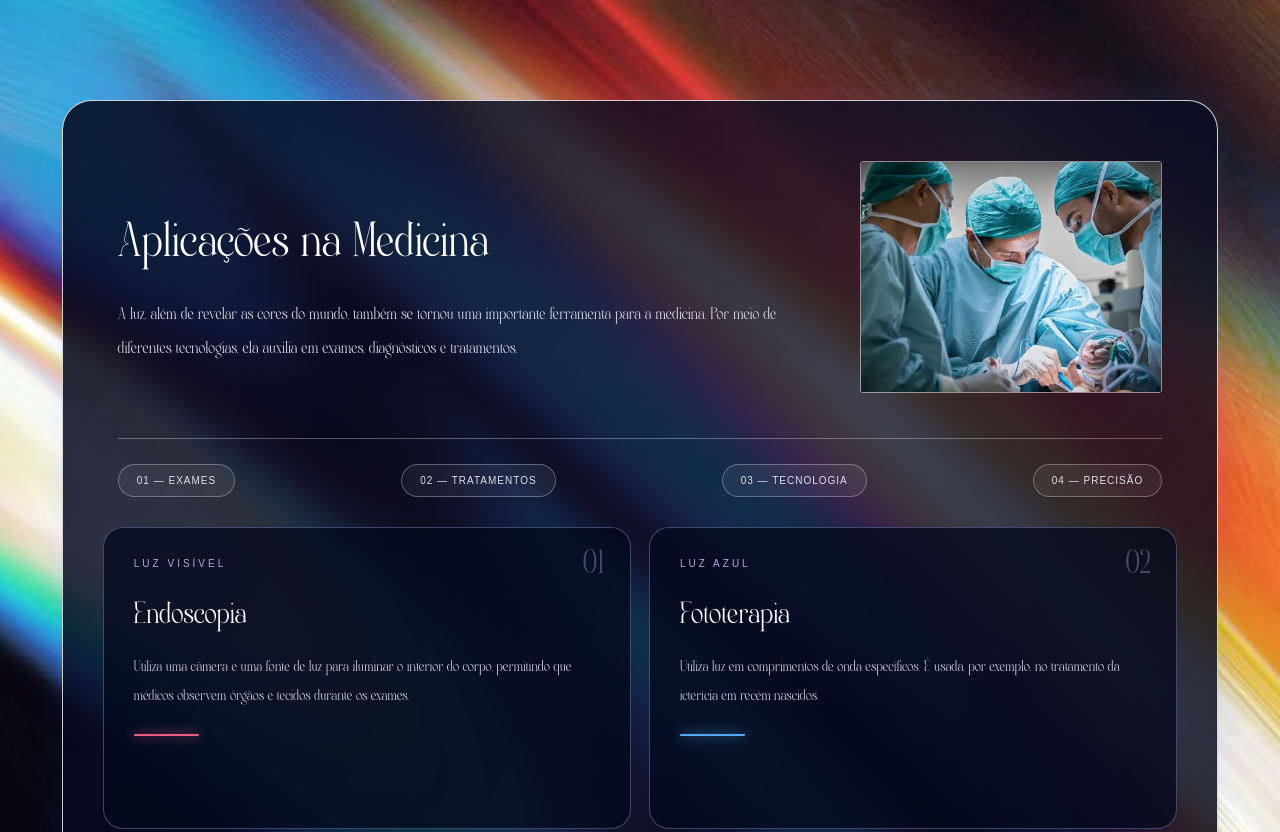
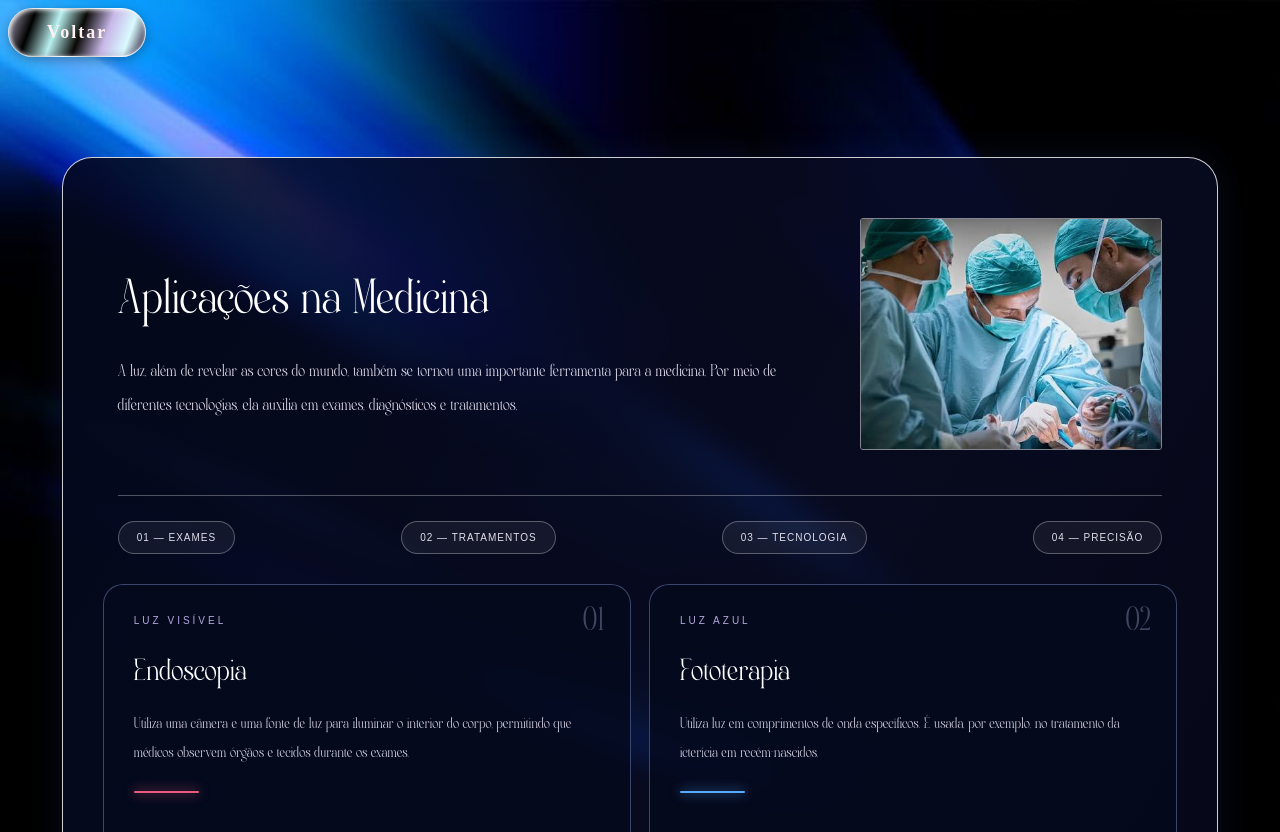
Before and after one commit to duda39514-prog/fisica, a plain HTML site: page medicina.html in a window 1280 px wide. Shown: the top 832 px of the page. Drawn offline with Linux system fonts and the light colour scheme.

Commit message:
Update medicina.html

```diff
--- a/medicina.html
+++ b/medicina.html
@@ -6,7 +6,9 @@
     <title>Document</title>
         <link rel="stylesheet" href="medicina.css">
 </head>
-<body style="background-image: url('fundofisica.jpg');">
+<body style="background-image: url('fundo7.jpg');">
+
+     <a href="inicio.html"><button  class="botao-borda" style="color: #fff1f1;">Voltar</button></a>
 
 <section class="medicina" id="medicina">
 
```
